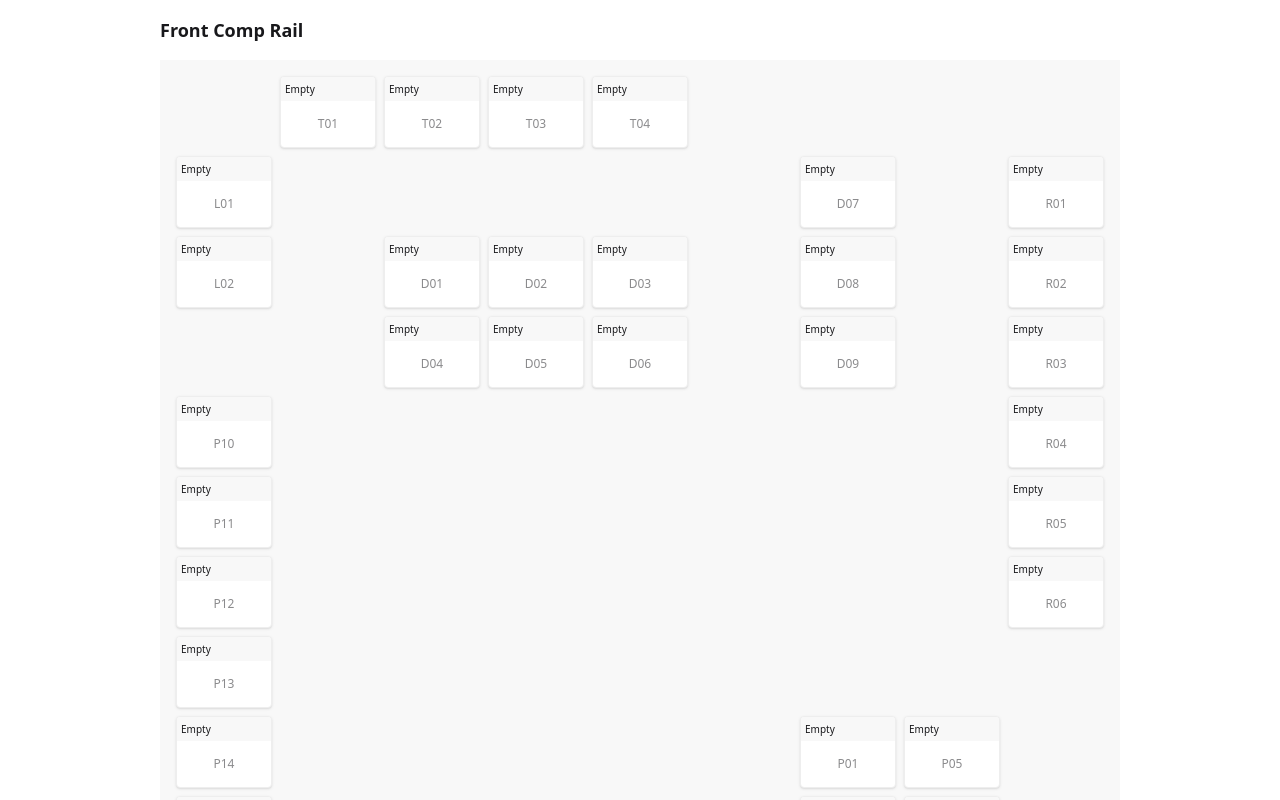
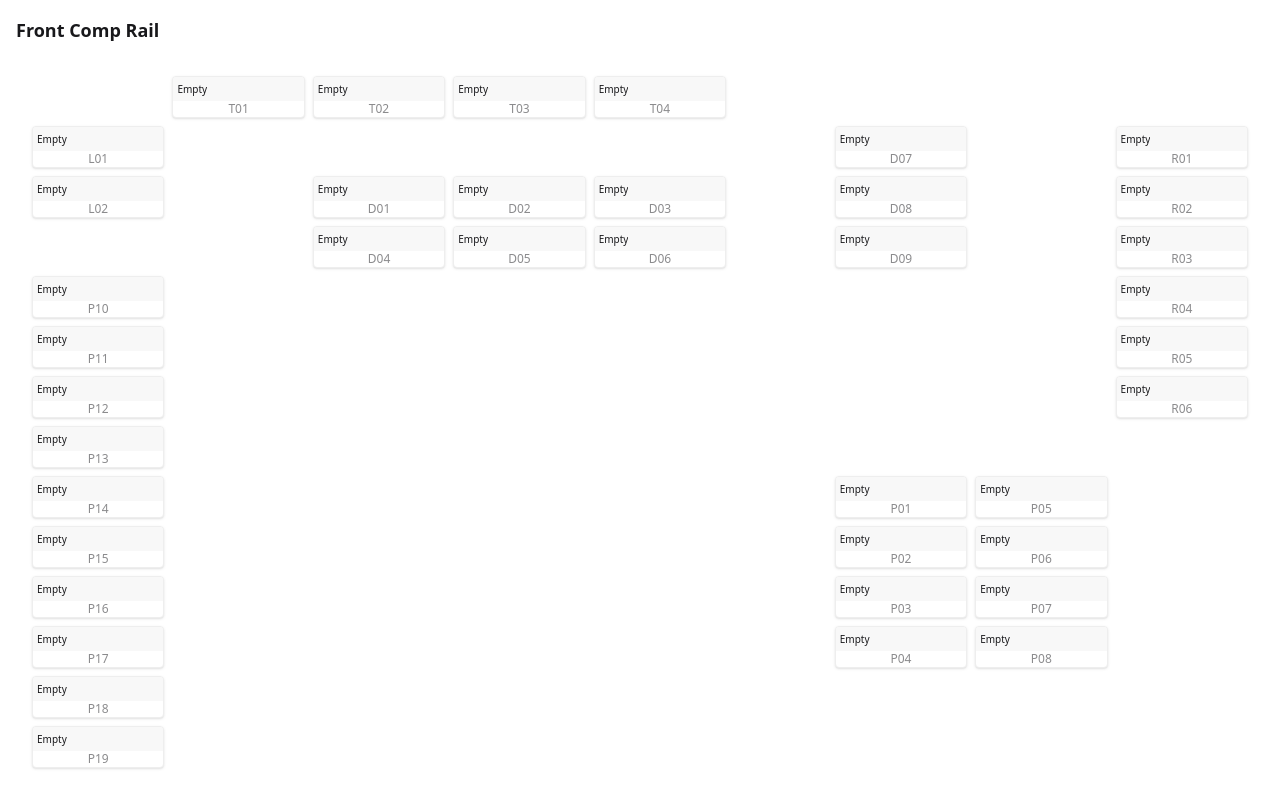
Before and after one commit to gangasandhu/rcss-map, a React (Vite) app: page / in a window 1280 px wide. Shown: the top 800 px of the page. Built offline with nearby package versions, Linux system fonts and the light colour scheme.

Commit message:
mobile view made responsive and minimal :

```diff
--- a/src/App.jsx
+++ b/src/App.jsx
@@ -6,7 +6,7 @@ function App() {
 
   return (
     <div data-theme="light">
-      <div className='flex items-center justify-center'>
+      <div>
         <Map />
       </div>
     </div>
--- a/src/components/Map.jsx
+++ b/src/components/Map.jsx
@@ -3,13 +3,6 @@ import Display from "./Display";
 import comprailData from "../data/comprail.json";
 
 const STORAGE_KEY = "comprailDisplays";
-
-// Logical size of ONE display slot
-const CELL_WIDTH = "6rem";
-const CELL_HEIGHT = "4.5rem";
-
-const COLS = 9;
-const ROWS = 15;
 
 const Map = () => {
   const [displays, setDisplays] = useState(() => {
@@ -31,33 +24,19 @@ const Map = () => {
 
   return (
     <div className="p-4">
-            <h2 className="text-lg font-semibold mb-4">Front Comp Rail</h2>
+      <h2 className="text-lg font-semibold mb-4">
+        Front Comp Rail
+      </h2>
 
       {/* Scroll container */}
       <div className="overflow-auto">
         <div
           className="
-      origin-top-left
-      scale-[0.6]
-      sm:scale-100
-      transition-transform
-    "
-                >
-                    <div
-                        className="
             grid
             gap-2
-        p-4
-        bg-base-200
-        outline
-        outline-1
-        outline-dashed
-        outline-base-300
+            md:p-4
+
           "
-                        style={{
-                            gridTemplateColumns: `repeat(9, 6rem)`,
-                            gridTemplateRows: `repeat(15, 4.5rem)`
-                        }}
         >
           {displays.map((slot) => (
             <div
@@ -77,8 +56,6 @@ const Map = () => {
         </div>
       </div>
     </div>
-
-        </div>
   );
 };
 
```
Lines whose indentation alone changed are shown as unchanged.
